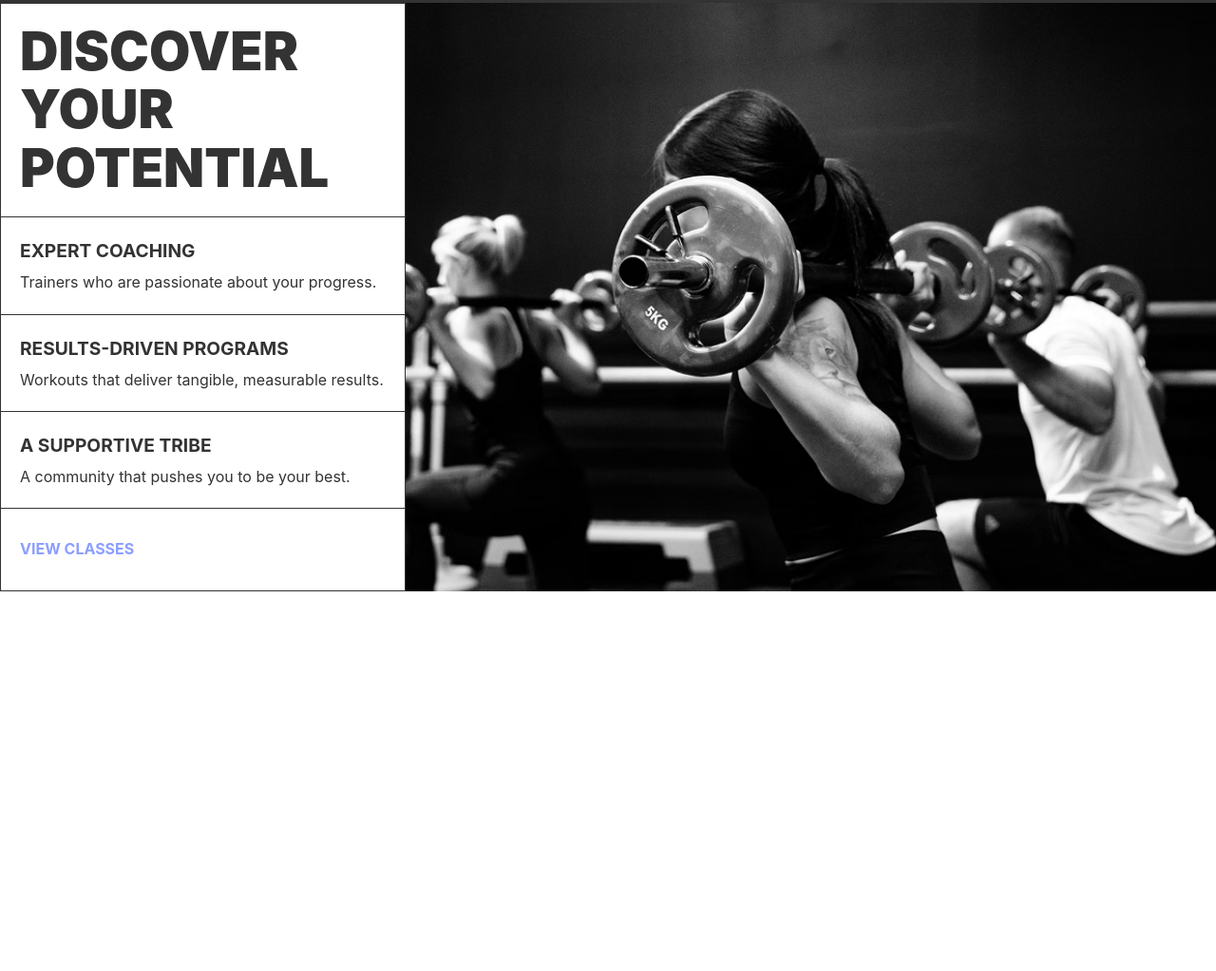
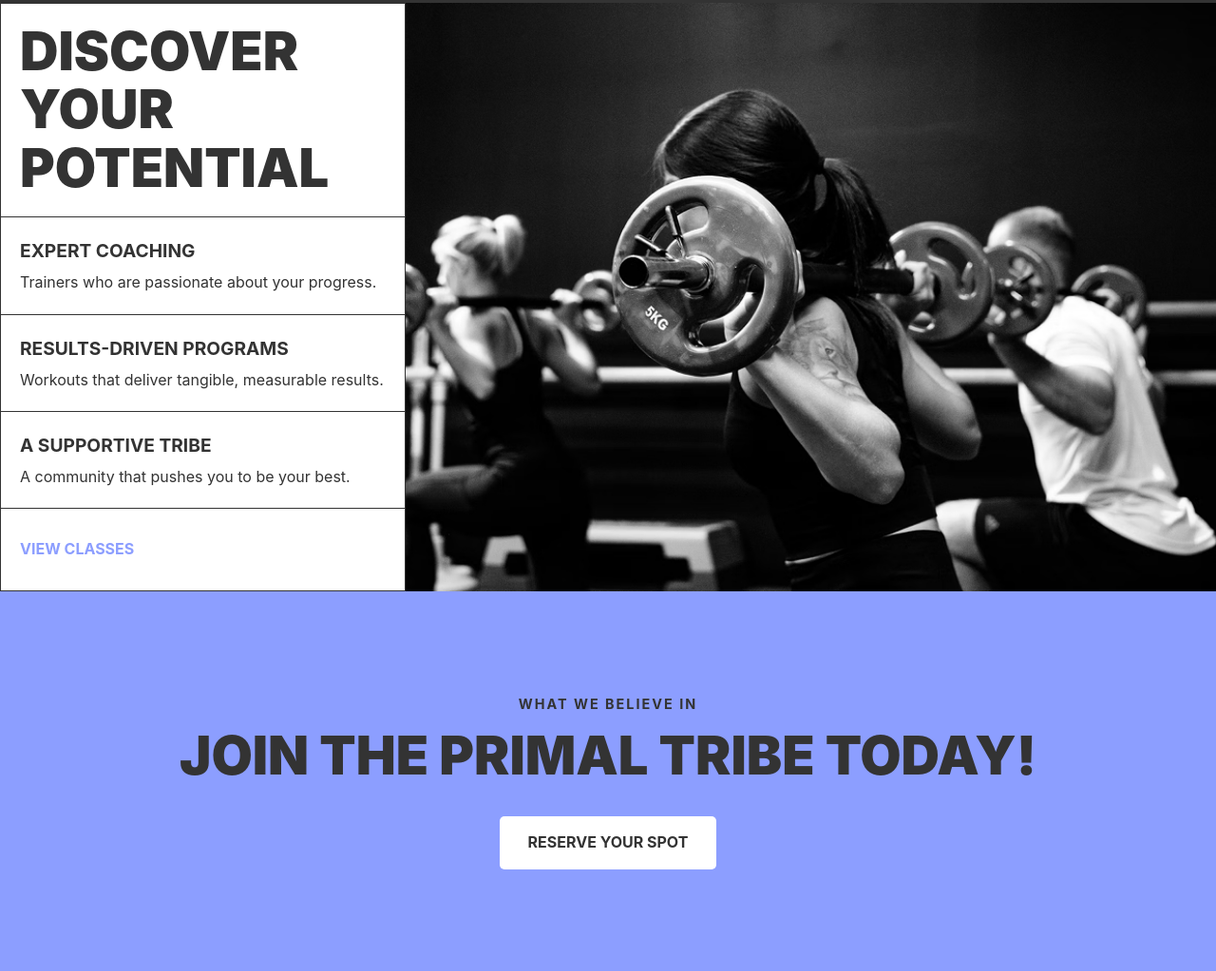
Before and after one commit to Olephichitphon/Figma-Design-Practice-Performance-Driven-Gym, a plain HTML site: page Index.html in a window 1280 px wide. Shown: the part 1594-2617 px from the top of the page at 95% size. Before the commit the page ends 2217 px from the top, so only its background shows below. Drawn offline with Linux system fonts and the light colour scheme.

Commit message:
feat: Introduce 'Join the Primal Tribe' CTA section
Add a new 'Join the Primal Tribe' call-to-action section in Index.html. Implement corresponding styles in style.css to enhance visibility, encourage user engagement, and feature a prominently styled reservation button.

```diff
--- a/Index.html
+++ b/Index.html
@@ -105,6 +105,15 @@
         </div>
    </main>
 
+
+    <section class="cta-primal-tribe">
+        <div class="cta-content-wrap">
+            <p class="subtitle">WHAT WE BELIEVE IN</p>
+            <h2>JOIN THE PRIMAL TRIBE TODAY!</h2>
+            <a href="#" class="btn-primary">RESERVE YOUR SPOT</a>
+        </div>
+    </section>
+
     <script src="script.js"></script>
 </body>
 </html>
--- a/style.css
+++ b/style.css
@@ -572,3 +572,78 @@ a {
         order: -1; /* ย้ายรูปภาพขึ้นไปด้านบน */
     }
 }
+
+/* -------------------------------------------..........................................................................................--------- */
+/* <section class="cta-primal-tribe">*/
+/* ---------------------------------------------------- */
+/* ---------------------------------------------------- */
+/* Call to Action (CTA) Section */
+/* ---------------------------------------------------- */
+
+.cta-primal-tribe {
+    /* ใช้สีม่วงอ่อนเป็นพื้นหลังเต็มความกว้าง */
+    background-color: var(--cta-color);
+    color:var( --text-color-dark);/* สีข้อความควรเป็นสีขาว/สว่าง */
+
+    /* ใช้ Flexbox เพื่อจัดเนื้อหาให้อยู่กึ่งกลาง */
+    display: flex;
+    justify-content: center; /* จัดกึ่งกลางแนวนอน */
+    align-items: center; /* จัดกึ่งกลางแนวตั้ง */
+
+    /* กำหนดความสูง เพื่อให้มีพื้นที่รอบข้อความเยอะๆ */
+    min-height: 400px;
+
+    text-align: center;
+    padding: 60px 20px; /* Padding เผื่อสำหรับจอแคบ */
+}
+
+.cta-content-wrap {
+    /* จำกัดความกว้างเนื้อหา */
+
+    width: 100%;
+}
+
+/* ---------------------------------------------------- */
+/* 11. Typography Styles */
+/* ---------------------------------------------------- */
+
+.cta-primal-tribe .subtitle {
+    font-size: 0.9em;
+    font-weight: bold;
+    text-transform: uppercase;
+    margin-bottom: 10px;
+    letter-spacing: 2px;
+}
+
+.cta-primal-tribe h2 {
+    font-size: 3.5em; /* ข้อความหลัก */
+    font-weight: 900;
+    text-transform: uppercase;
+    margin-bottom: 30px;
+    line-height: 1.2;
+}
+
+/* ---------------------------------------------------- */
+/* 11. Button Styles */
+/* ---------------------------------------------------- */
+
+.cta-primal-tribe .btn-primary {
+    display: inline-block;
+    padding: 15px 30px;
+
+    /* สไตล์ปุ่มกลับกัน: พื้นหลังขาว, ข้อความสีเข้ม */
+    background-color: #FFFFFF;
+    color: var(--text-color-dark); /* ใช้สีดำ/เข้ม */
+
+    font-weight: bold;
+    text-transform: uppercase;
+    text-decoration: none;
+    border: none;
+    cursor: pointer;
+    border-radius: 5px;
+    transition: background-color 0.2s;
+}
+
+.cta-primal-tribe .btn-primary:hover {
+    background-color: var(--background-light); /* สีเทาอ่อนๆ เมื่อ Hover */
+}
```
